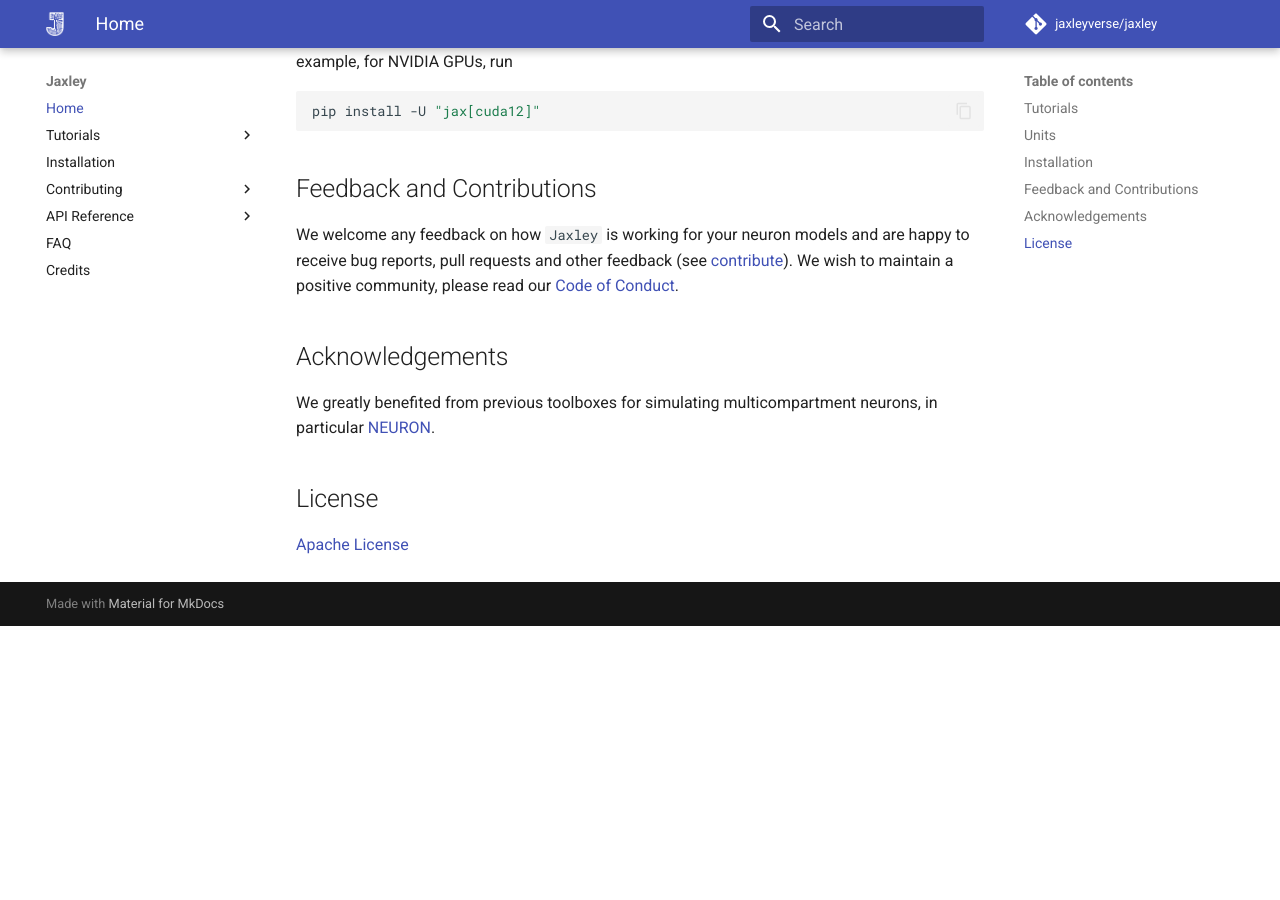
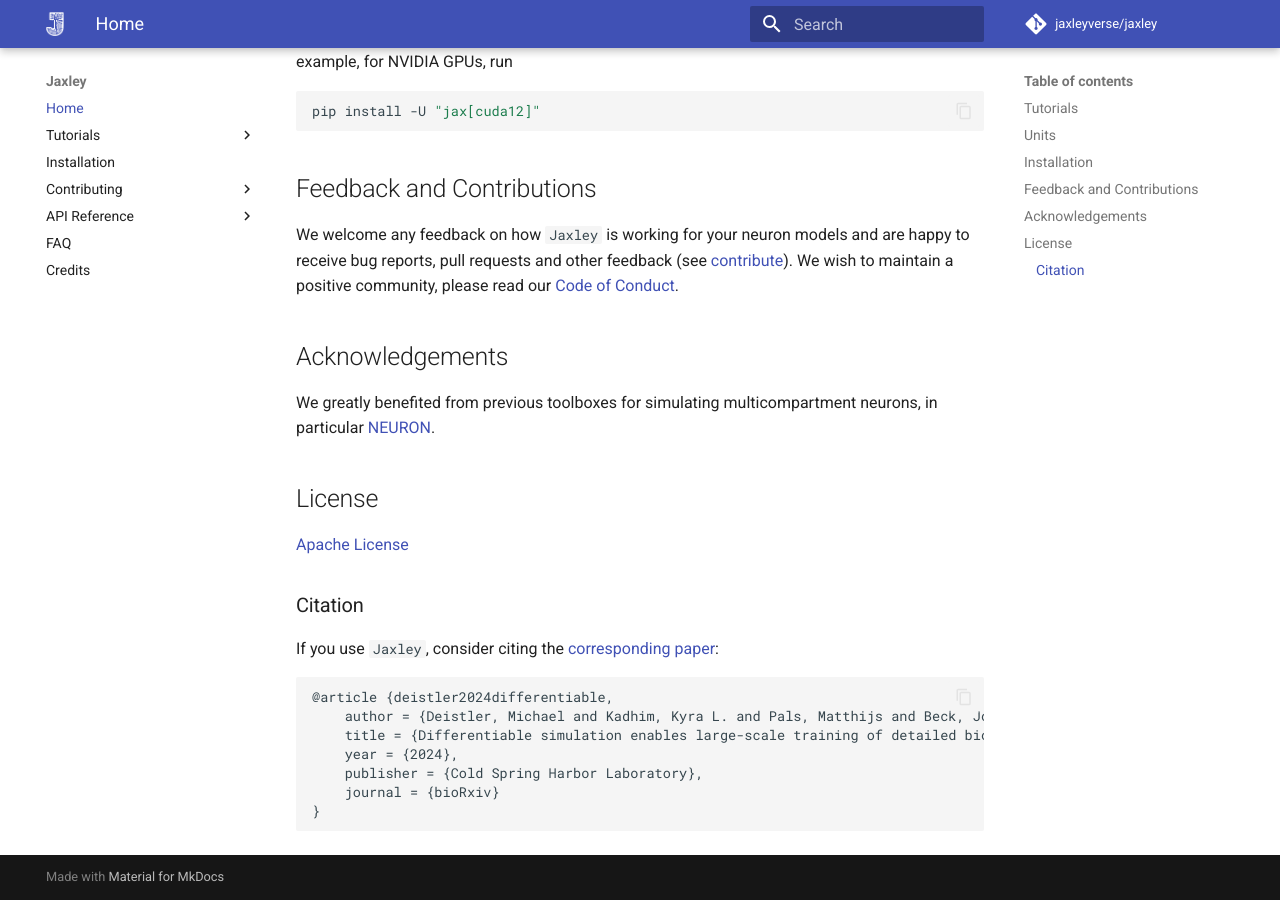
Before and after one commit to jaxleyverse/jaxley, an MkDocs documentation site: the page built from docs/docs/index.md, in a window 1280 px wide and 900 px high, scrolled down 1225 px. Built offline with MkDocs 1.6.1 and Material for MkDocs 9.7.7, drawn with Linux system fonts in a browser that asks for light colours; comment, search, counter and statistics services are not loaded; before the commit the page ends 1851 px from its top, so only the background shows below that.

Commit message:
Add citation to README and docs

````diff
--- a/docs/docs/index.md
+++ b/docs/docs/index.md
@@ -55,3 +55,18 @@ We greatly benefited from previous toolboxes for simulating multicompartment neu
 ## License
 
 [Apache License](https://github.com/jaxleyverse/jaxley/blob/main/LICENSE)
+
+
+### Citation
+
+If you use `Jaxley`, consider citing the [corresponding paper](https://www.biorxiv.org/content/10.1101/2024.08.21.608979):
+
+```
+@article {deistler2024differentiable,
+	author = {Deistler, Michael and Kadhim, Kyra L. and Pals, Matthijs and Beck, Jonas and Huang, Ziwei and Gloeckler, Manuel and Lappalainen, Janne K. and Schr{\"o}der, Cornelius and Berens, Philipp and Gon{\c c}alves, Pedro J. and Macke, Jakob H.},
+	title = {Differentiable simulation enables large-scale training of detailed biophysical models of neural dynamics},
+	year = {2024},
+	publisher = {Cold Spring Harbor Laboratory},
+	journal = {bioRxiv}
+}
+```
````
Also changed, not shown: docs/docs/install.md (+1 -1 lines), README.md.
